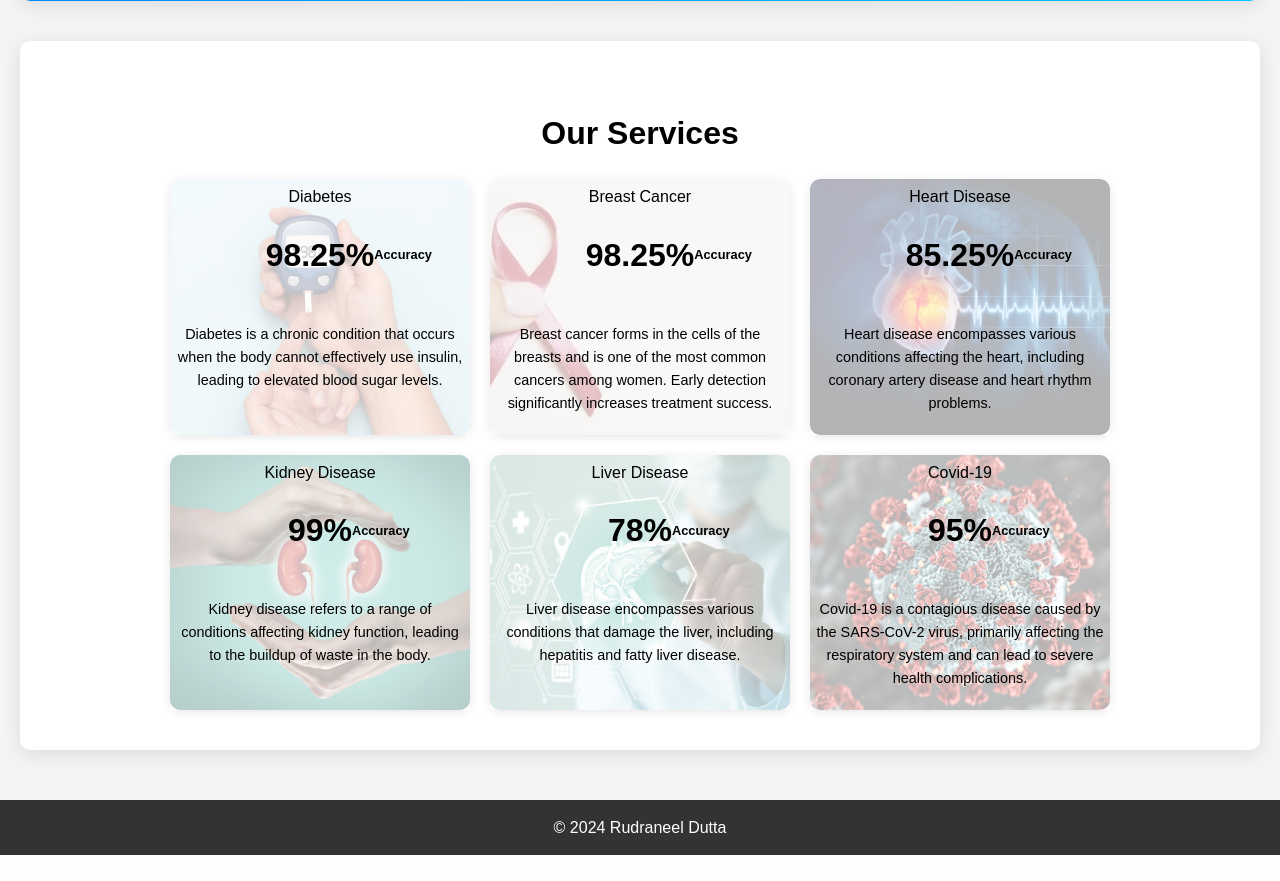
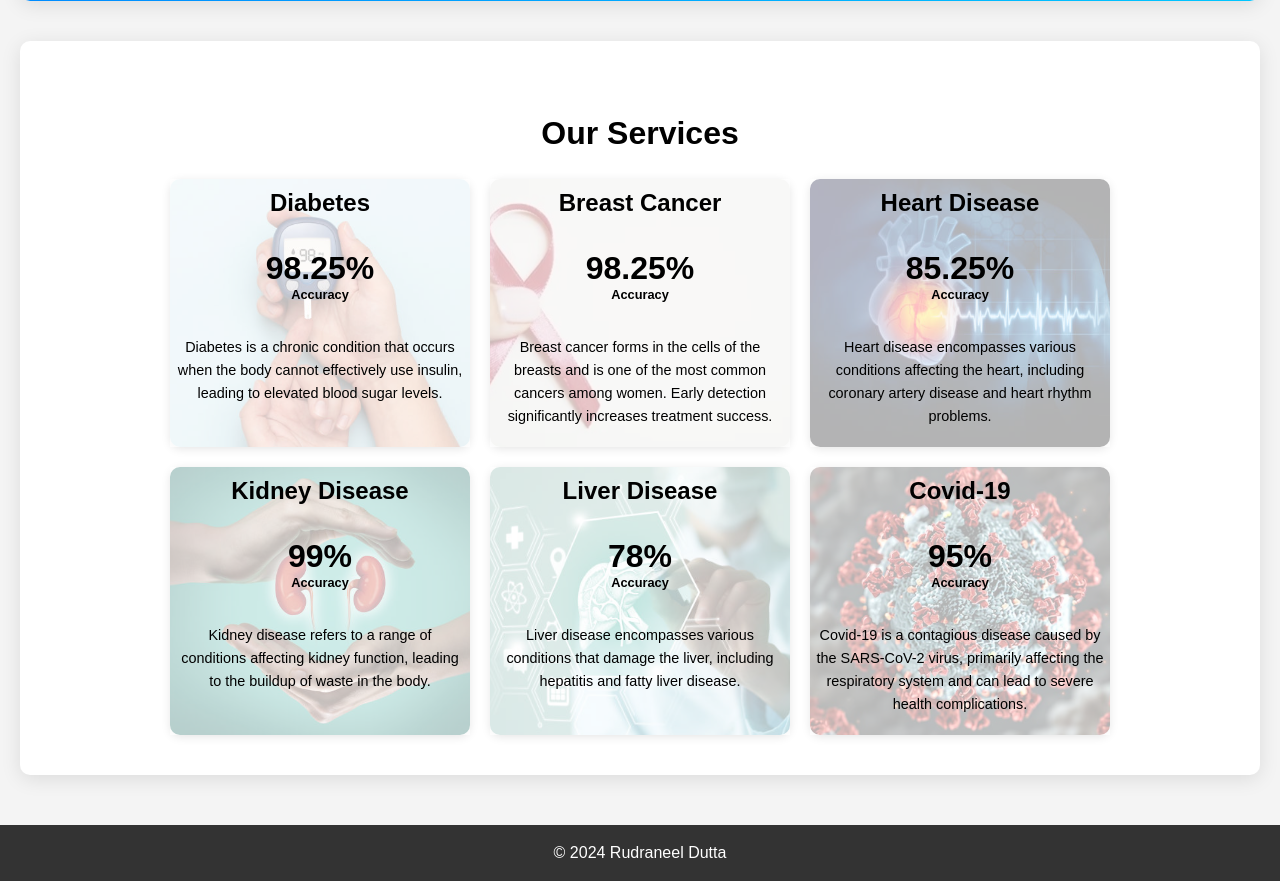
Before and after one commit to rudyoactiv/disease-detection, a Flask app: page / in a window 1280 px wide. Shown: the part 499-1380 px from the top of the page. Before the commit the page ends 1354 px from the top, so only its background shows below. Run offline with Flask 2, Linux system fonts and the light colour scheme.

Commit message:
Enhance stat card styling with bold title and adjusted positioning for accuracy label

```diff
--- a/static/style.css
+++ b/static/style.css
@@ -454,6 +454,11 @@ body {
   border-radius: 4px;
 }
 
+.stat-card .title {
+  font-size: 1.5rem;
+  font-weight: bold;
+}
+
 .card-content {
   background-color: rgba(255, 255, 255, 0.7);
   width: 100%;
@@ -501,8 +506,9 @@ body {
   content: 'Accuracy';
   font-size: 0.8rem;
   position: absolute;
-  top: 50%;
-  transform: translateY(-50%);
+  bottom: -0.4rem;
+  right: 50%;
+  transform: translateX(50%);
 
 }
 
```
